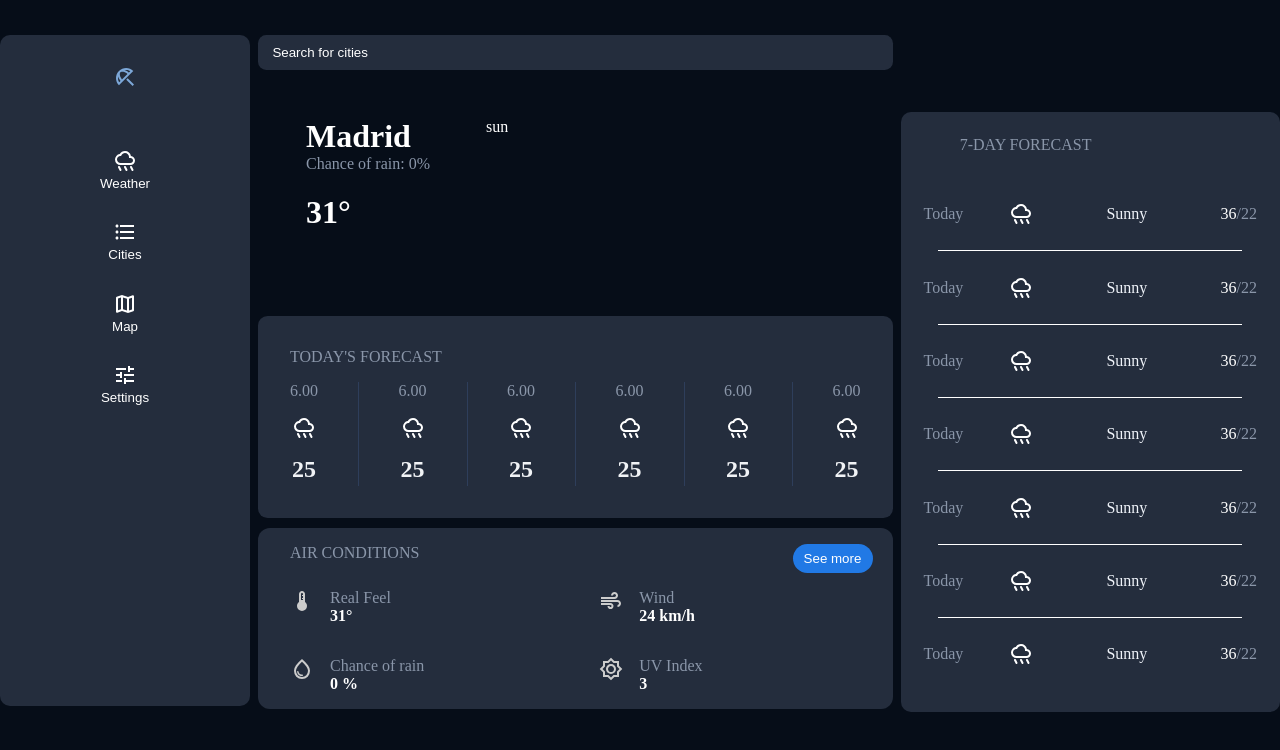
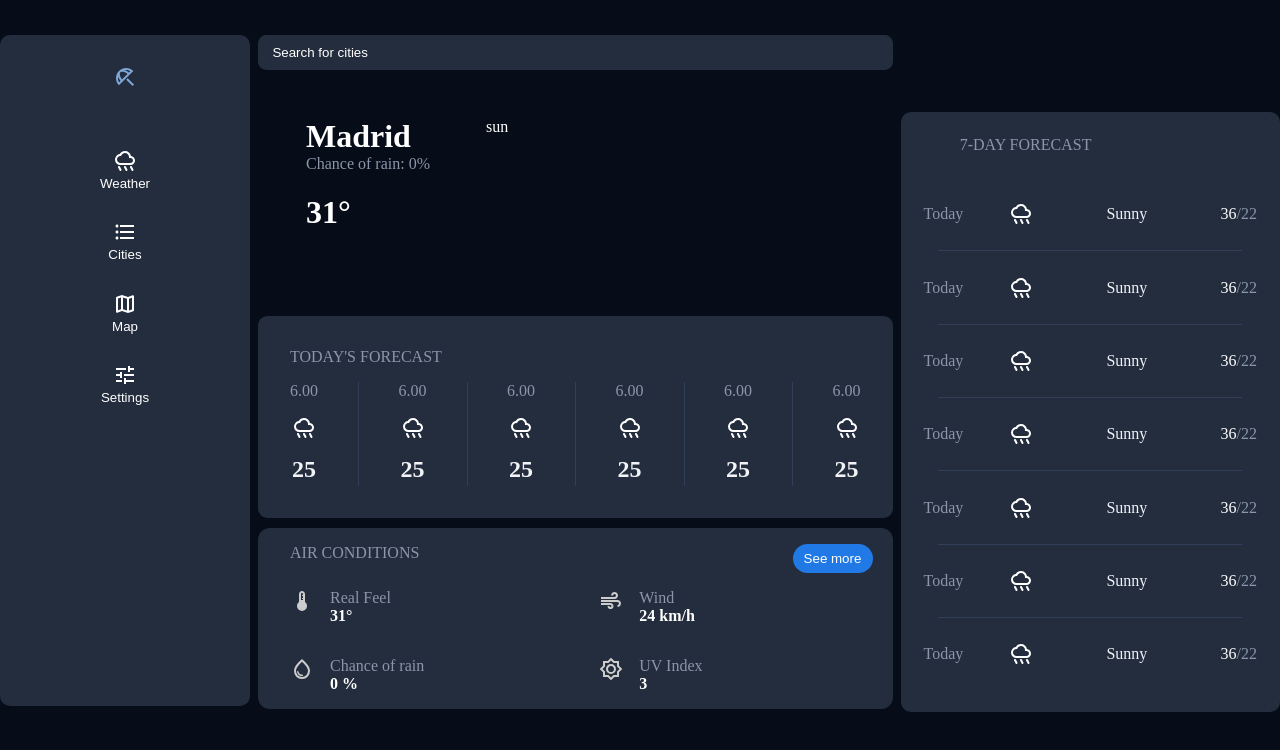
Before and after one commit to Axtam-01/Weather-APP-Vue-js, a Vue app: page / in a window 1280 px wide. Shown: the top 750 px of the page. Built offline with nearby package versions, Linux system fonts and the light colour scheme.

Commit message:
The html and css part is over.

```diff
--- a/src/components/weeklyForecast.vue
+++ b/src/components/weeklyForecast.vue
@@ -99,7 +99,7 @@ margin-left: 2.2rem;
 .weatherWrapper::after {
   content: '';
   display: block;
-  border-bottom: 1px solid #ffff;
+  border-bottom: 0.0625rem solid #2e3e5b;;
   margin: 0 auto;
   width: 80%;
 
```
